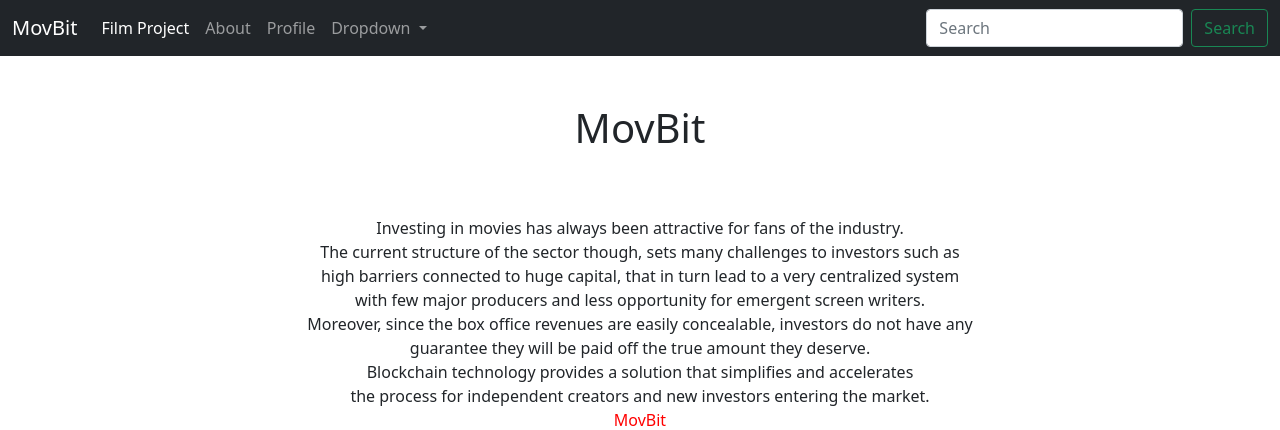
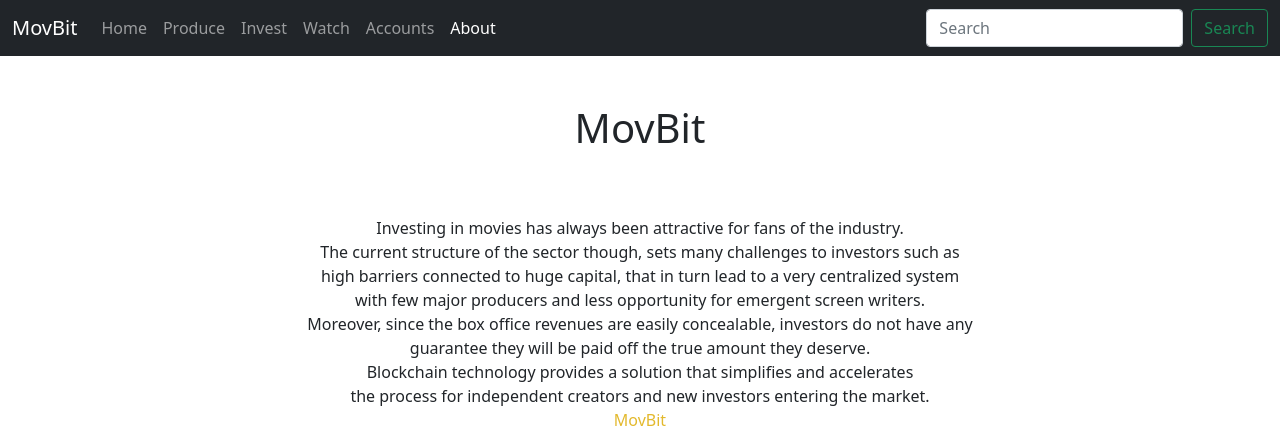
Before and after one commit to gianlucaregoli/movbit, a Flask app: page /about.html in a window 1280 px wide. Shown: the top 430 px of the page. Run offline with Flask 2, Linux system fonts and the light colour scheme; some libraries are stand-ins or nearby versions.

Commit message:
Update about.html

```diff
--- a/templates/about.html
+++ b/templates/about.html
@@ -12,26 +12,25 @@
     <div class="collapse navbar-collapse" id="navbarSupportedContent">
       <ul class="navbar-nav me-auto mb-2 mb-lg-0">
         <li class="nav-item">
-          <a class="nav-link active" aria-current="page" href="#">Film Project</a>
+          <a class="nav-link" aria-current="page" href="#">Home</a>
         </li>
         <li class="nav-item">
-          <a class="nav-link" href="about.html">About</a>
+          <a class="nav-link" href="screenwriter.html">Produce</a>
         </li>
         <li class="nav-item">
-          <a class="nav-link" href="#">Profile</a>
+          <a class="nav-link" href="investor.html">Invest</a>
         </li>
-        <li class="nav-item dropdown">
-          <a class="nav-link dropdown-toggle" href="#" id="navbarDropdown" role="button" data-bs-toggle="dropdown" aria-expanded="false">
-            Dropdown
-          </a>
-          <ul class="dropdown-menu" aria-labelledby="navbarDropdown">
-            <li><a class="dropdown-item" href="#">Action</a></li>
-            <li><a class="dropdown-item" href="#">Another action</a></li>
-            <li><hr class="dropdown-divider"></li>
-            <li><a class="dropdown-item" href="#">Something else here</a></li>
-          </ul>
+        <li class="nav-item">
+          <a class="nav-link" href="consumer.html">Watch</a>
+        </li>
+        <li class="nav-item">
+          <a class="nav-link" href="accounts.html">Accounts</a>
+        </li>
+        <li class="nav-item">
+          <a class="nav-link active" href="about.html">About</a>
         </li>
       </ul>
+
       <form class="d-flex">
         <input class="form-control me-2" type="search" placeholder="Search" aria-label="Search">
         <button class="btn btn-outline-success" type="submit">Search</button>
@@ -60,7 +59,7 @@
             <br> guarantee they will be paid off the true amount they deserve.
             <br> Blockchain technology provides a solution that simplifies and accelerates
             <br> the process for independent creators and new investors entering the market.
-            <br> <p style="color:red">MovBit</p> Movibt, a platform powered by Ethereum where independent screenwriters
+            <br> <p style="color:#e3b92d">MovBit</p> MovBit, a platform powered by Ethereum where independent screenwriters
             <br> can fund their project by tokenizing the movie’s equity,
             <br> is the optimal solution to these problems.
         </center>
```
